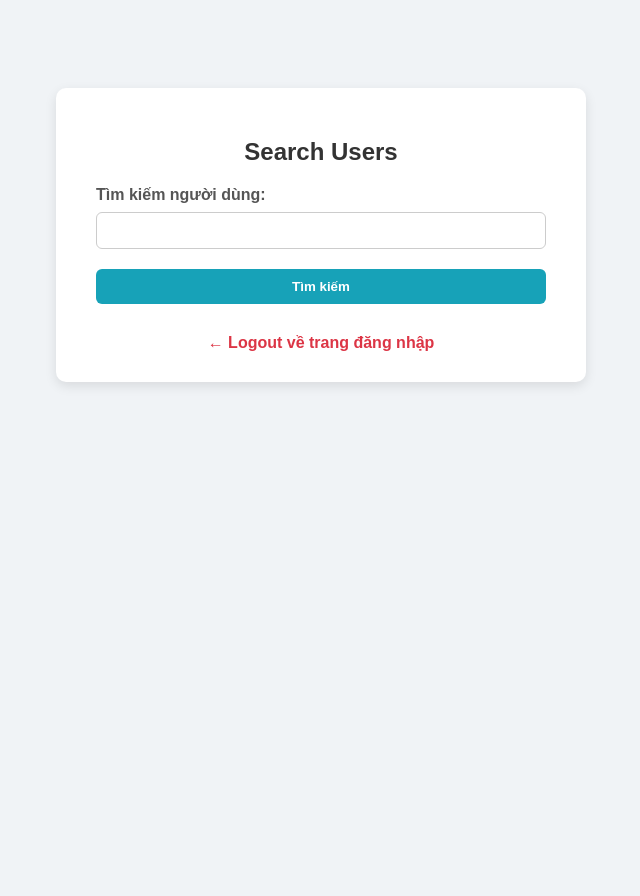
After one commit to quangnguyenviet/sql-injection-demo, a Django app: page /loginapp/search/ in a window 1280 px wide. The commit adds this page. Shown: the whole page, without its empty margins (319-959 px from the left). Run offline with Django 5.2, Linux system fonts and the light colour scheme.

Commit message:
xong phan cua toi

```diff
--- /dev/null
+++ b/sql_inject_demo/loginapp/templates/search.html
@@ -0,0 +1,110 @@
+<!DOCTYPE html>
+<html>
+<head>
+    <title>Search Demo</title>
+    <style>
+        body {
+            font-family: Arial, sans-serif;
+            background: #f0f3f6;
+            display: flex;
+            justify-content: center;
+            align-items: flex-start;
+            padding-top: 80px;
+            min-height: 100vh;
+        }
+
+        .search-container {
+            background: white;
+            padding: 30px 40px;
+            border-radius: 10px;
+            box-shadow: 0 4px 12px rgba(0, 0, 0, 0.1);
+            width: 450px;
+        }
+
+        h2 {
+            text-align: center;
+            color: #333;
+            margin-bottom: 20px;
+        }
+
+        label {
+            font-weight: bold;
+            color: #555;
+        }
+
+        input[type="text"] {
+            width: 100%;
+            padding: 10px;
+            margin-top: 8px;
+            margin-bottom: 20px;
+            border: 1px solid #ccc;
+            border-radius: 6px;
+            box-sizing: border-box;
+        }
+
+        button {
+            width: 100%;
+            padding: 10px;
+            background-color: #17a2b8;
+            color: white;
+            border: none;
+            border-radius: 6px;
+            cursor: pointer;
+            font-weight: bold;
+        }
+
+        button:hover {
+            background-color: #138496;
+        }
+
+        .logout-btn {
+            margin-top: 30px;
+            text-align: center;
+        }
+
+        .logout-btn a {
+            text-decoration: none;
+            color: #dc3545;
+            font-weight: bold;
+        }
+
+        .logout-btn a:hover {
+            text-decoration: underline;
+        }
+
+        ul {
+            margin-top: 20px;
+            padding-left: 20px;
+        }
+
+        li {
+            padding: 8px 0;
+            border-bottom: 1px solid #eee;
+            color: #333;
+        }
+    </style>
+</head>
+<body>
+    <div class="search-container">
+        <h2>Search Users</h2>
+        <form action="/loginapp/search/" method="get">
+            <label for="q">Tìm kiếm người dùng:</label>
+            <input type="text" name="q" id="q">
+            <button type="submit">Tìm kiếm</button>
+        </form>
+
+        {% if results %}
+            <h2>Kết quả tìm kiếm:</h2>
+            <ul>
+            {% for result in results %}
+                <li>{{ result.username }}</li>  <!-- Truy cập bằng tên cột 'username' -->
+            {% endfor %}
+            </ul>
+        {% endif %}
+
+        <div class="logout-btn">
+            <a href="/loginapp/">← Logout về trang đăng nhập</a>
+        </div>
+    </div>
+</body>
+</html>
--- a/sql_inject_demo/loginapp/urls.py
+++ b/sql_inject_demo/loginapp/urls.py
@@ -1,8 +1,9 @@
 from django.urls import path
-from .views import login_view, register_view, update_password_view
+from .views import login_view, register_view, update_password_view, search
 
 urlpatterns = [
     path('', login_view, name='login'),
     path('register/', register_view, name='register'),
     path('update-password/', update_password_view, name='update_password'),
+    path('search/', search, name='search')
 ]
--- a/sql_inject_demo/loginapp/views.py
+++ b/sql_inject_demo/loginapp/views.py
@@ -8,18 +8,23 @@ def login_view(request):
         username = request.POST.get('username')
         password = request.POST.get('password')
 
-        # ❌ Cố tình không an toàn để demo SQL Injection
         with connection.cursor() as cursor:
             query = f"SELECT * FROM loginapp_user WHERE username = '{username}' AND password = '{password}'"
             cursor.execute(query)
-            user = cursor.fetchone()
+            row = cursor.fetchone()
 
-        if user:
-            message = "Đăng nhập thành công!"
-        else:
-            message = "Sai tài khoản hoặc mật khẩu."
+            if row:
+                # Sử dụng hàm chuyển đổi để lấy dữ liệu dưới dạng dictionary
+                user = tuple_to_dict(cursor, row)
+                message = f"Đăng nhập thành công! Xin chào, {user['username']}."
+            else:
+                message = "Sai tài khoản hoặc mật khẩu."
+
+
 
     return render(request, 'login.html', {'message': message})
+# ' or 1 = 1;--
+
 
 def register_view(request):
     message = ''
@@ -29,18 +34,12 @@ def register_view(request):
 
         # ❌ Cố tình không an toàn để minh hoạ SQL Injection
         with connection.cursor() as cursor:
-            # try:
-            #     query = f"INSERT INTO loginapp_user (username, password) VALUES ('{username}', '{password}')"
-            #     cursor.execute(query)
-            #     message = "Đăng ký thành công!"
-            # except Exception as e:
-            #     message = f"Lỗi: {str(e)}"
-
             query = f"INSERT INTO loginapp_user (username, password) VALUES ('{username}', '{password}')"
             cursor.execute(query)
             message = "Đăng ký thành công!"
+    return render(request, 'register.html', {'message': message})
 
-    return render(request, 'register.html', {'message': message})
+# admin', 'newpass') ON CONFLICT(username) DO UPDATE SET password = 'newpass';
 
 def update_password_view(request):
     message = ''
@@ -58,3 +57,27 @@ def update_password_view(request):
                 message = f"Lỗi: {str(e)}"
 
     return render(request, 'updatePassword.html', {'message': message})
+
+
+def search(request):
+    keyword = request.GET.get('q')
+    cursor = connection.cursor()
+    query = f"SELECT username FROM loginapp_user WHERE username LIKE '%{keyword}%'"
+    cursor.execute(query)
+    rows = cursor.fetchall()
+
+    # Chuyển đổi từng kết quả thành dictionary
+    results = [tuple_to_dict(cursor, row) for row in rows]
+
+    return render(request, 'search.html', {'results': results})
+
+# %' UNION SELECT CONCAT_WS(', ', password, username) as username FROM loginapp_user --
+
+
+
+
+def tuple_to_dict(cursor, row):
+    """
+    Chuyển đổi kết quả từ tuple thành dictionary với tên cột làm khóa.
+    """
+    return {column[0]: value for column, value in zip(cursor.description, row)}
```
Also changed, not shown: sql_inject_demo/loginapp/templates/login.html (+90 -3 lines), sql_inject_demo/loginapp/templates/register.html (+93 -9 lines).
